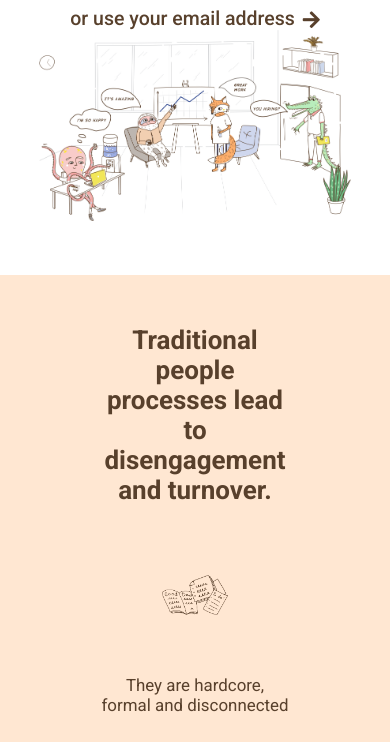
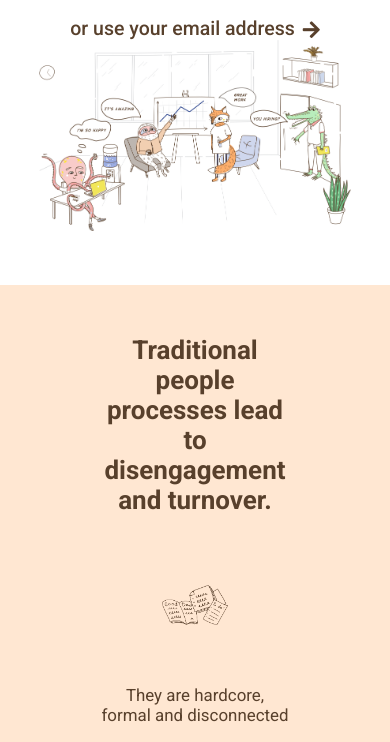
Before and after one commit to Emilio994/node-sass-teambit, a website: page index.html in a window 390 px wide. Shown: the part 490-1232 px from the top of the page. Drawn offline with Linux system fonts and the light colour scheme.

Commit message:
Ridefinizione

```diff
--- a/my_app.scss
+++ b/my_app.scss
@@ -91,9 +91,7 @@ header {
                 width: 100%;
             }
         }
-
     }
-
 }
 
 // Main
@@ -156,7 +154,6 @@ main {
                     }
                     p {
                         margin: 20px 0;
-                        padding-left: 10px;
                         a {
                             color : $msBlue;
                         }
--- a/partials/_msbreakpoints.scss
+++ b/partials/_msbreakpoints.scss
@@ -34,6 +34,7 @@ $mq_leadTitle : $leadTitle * 1.3;
                     }
                     .left_jumbo {
                         h1 {
+                            margin-bottom: 10px;
                             font-size: $mq_leadTitle;
                         }
                         p, .sign_up_row p:last-child {
@@ -92,6 +93,7 @@ $mq_leadTitle : $leadTitle * 1.3;
             section:nth-child(2) {
                 .section_row {
                     .img_side, .description_side {
+                        padding: 20px;
                         margin-top: 40px;
                         text-align: center;
                         width: 100%;
@@ -176,7 +178,7 @@ $mq_leadTitle : $leadTitle * 1.3;
             .left_footer {
                 align-items: center;
                 width: 100%;
-                margin-bottom: 50px;
+                margin-bottom: 60px;
                 img {
                     width: 100px;
                     margin-right: 20px;
```
Also changed, not shown: css/my_app.css.
